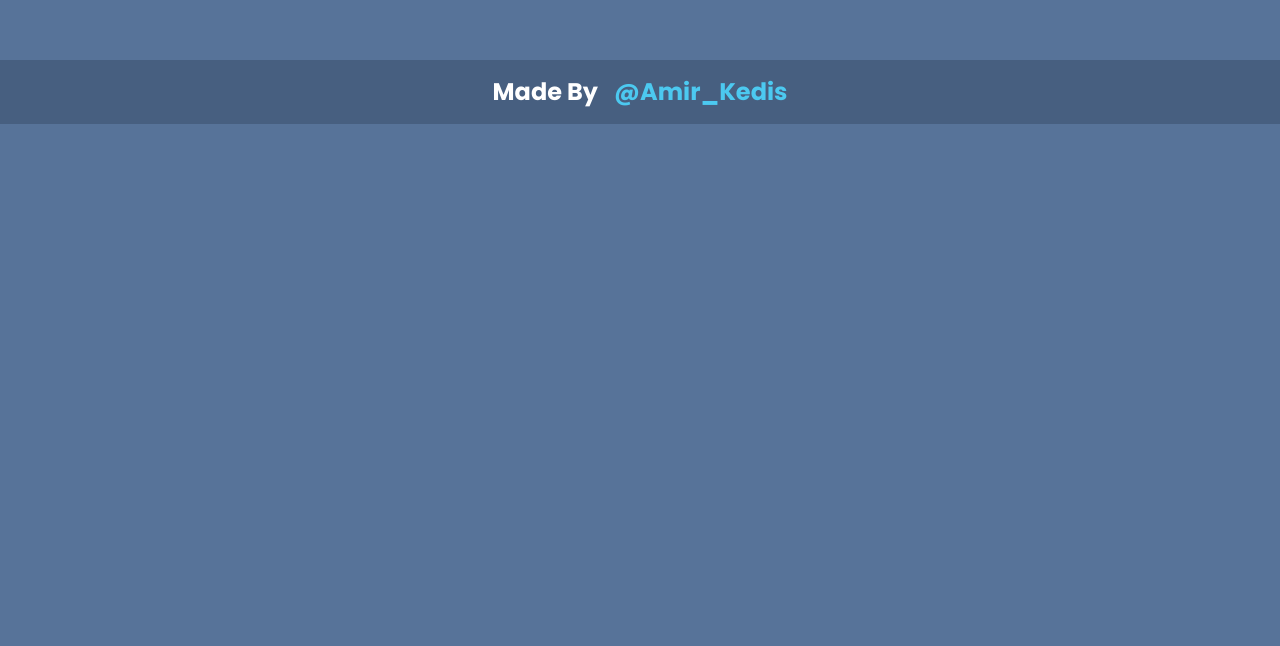
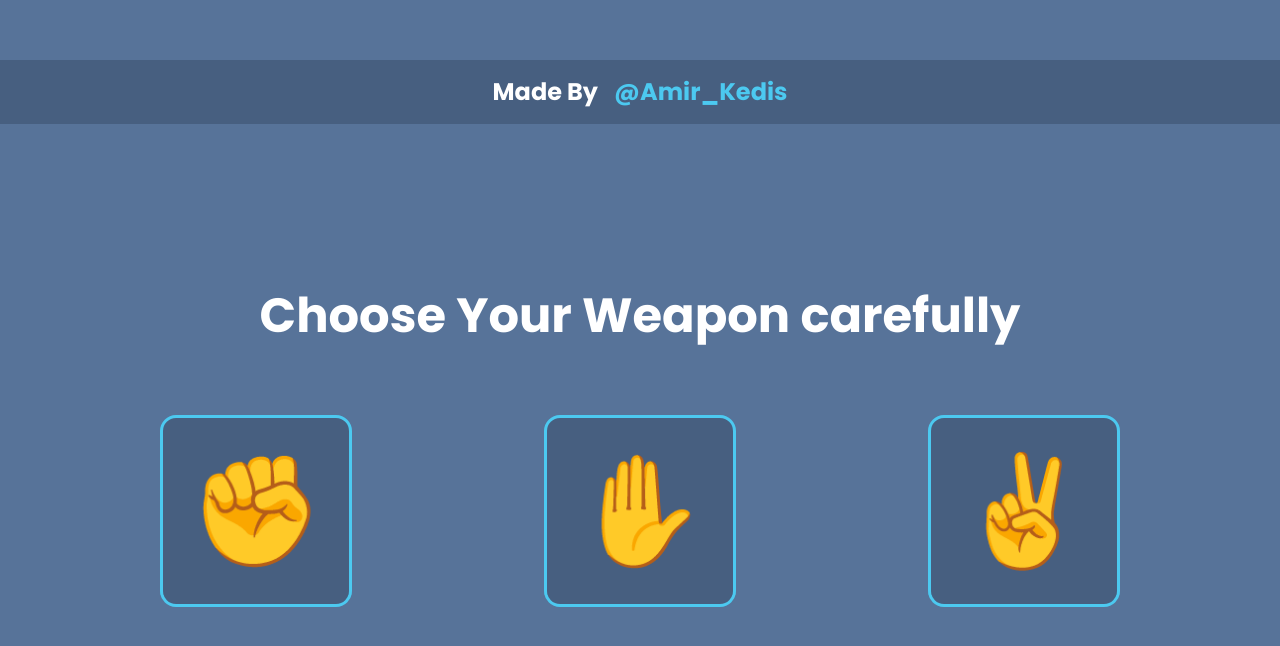
Before and after one commit to amir-kedis/rock-paper-scissors, a plain HTML site: page index.html in a window 1280 px wide. Shown: the part 676-1322 px from the top of the page. Before the commit the page ends 800 px from the top, so only its background shows below. Drawn offline with Linux system fonts and the light colour scheme.

Commit message:
add choice panel design

```diff
--- a/css/main.css
+++ b/css/main.css
@@ -17,7 +17,7 @@ body {
 }
 
 .hidden {
-    display: none;
+    display: none !important;
 }
 
 .fadein {
@@ -65,3 +65,38 @@ body {
     font-weight: bold;
     opacity: 0;
 }
+
+/* Choice Panel */
+.choice_panel {
+    height: 100%;
+    display: flex;
+    flex-direction: column;
+    gap: 2rem;
+    justify-content: center;
+    align-self: center;
+}
+
+.choice_panel h2 {
+    font-size: 48px;
+}
+
+.choice_panel__choices {
+    display: flex;
+    justify-content: space-around;
+    align-items: center;
+    margin:0 auto;
+    width: 90vw;
+}
+
+.choice {
+    display: flex;
+    align-items: center;
+    justify-content: center;
+    height: 15vw;
+    width: 15vw;
+    background-color: #475F80;
+    border: 3px solid #4CC9F0;
+    border-radius: 16px;
+    font-size: 108px;
+    cursor: pointer;
+}
--- a/index.html
+++ b/index.html
@@ -23,6 +23,20 @@
           <p class="hidden">Machines have started war on us</p>
           <p class="hidden">you Have to win this war</p>
         </div>
+        <div class="choice_panel">
+          <h2>Choose Your Weapon carefully</h2>
+          <div class="choice_panel__choices">
+            <div data-choice="r" class="choice">
+              ✊
+            </div>
+            <div data-choice="p" class="choice">
+              ✋
+            </div>
+            <div data-choice="s" class="choice">
+              ✌
+            </div>
+          </div>
+        </div>
       </div>
       <div class="footer">
         Made By
```
